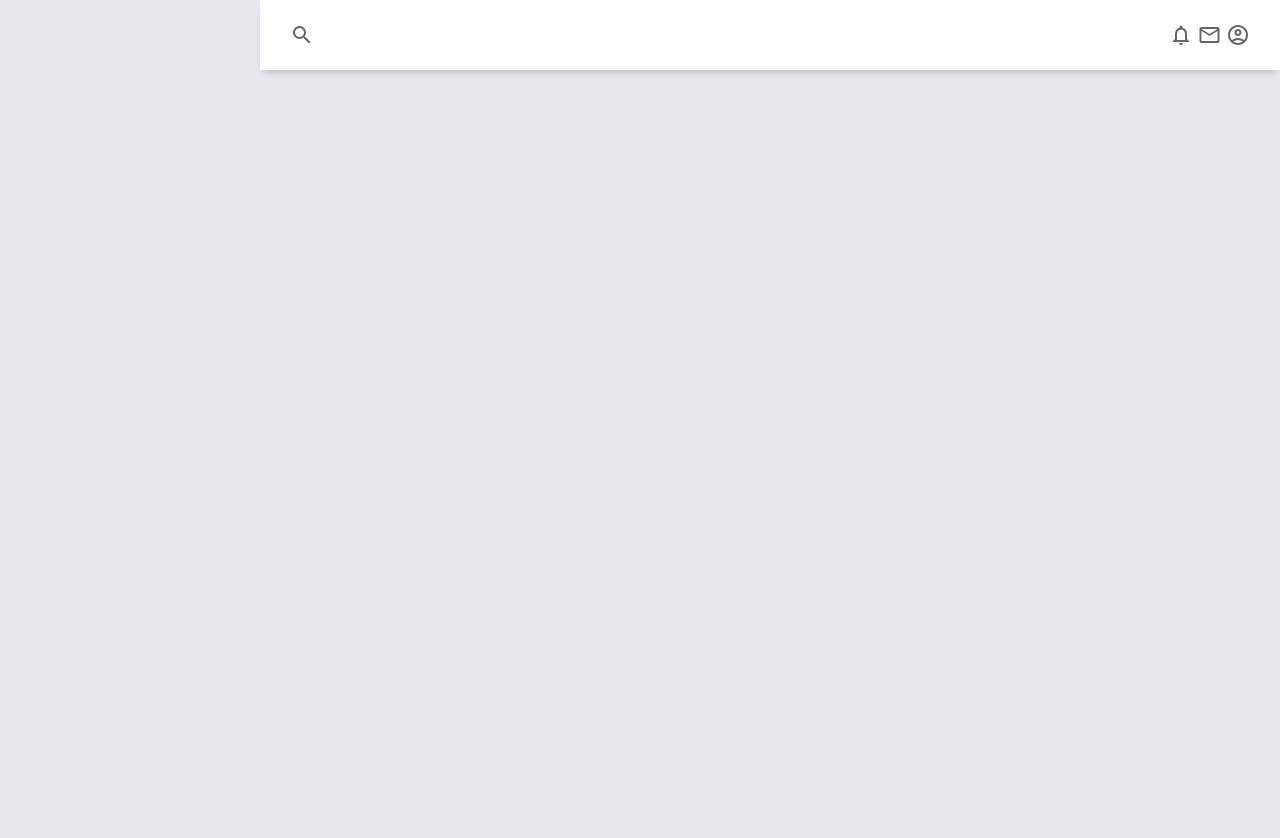
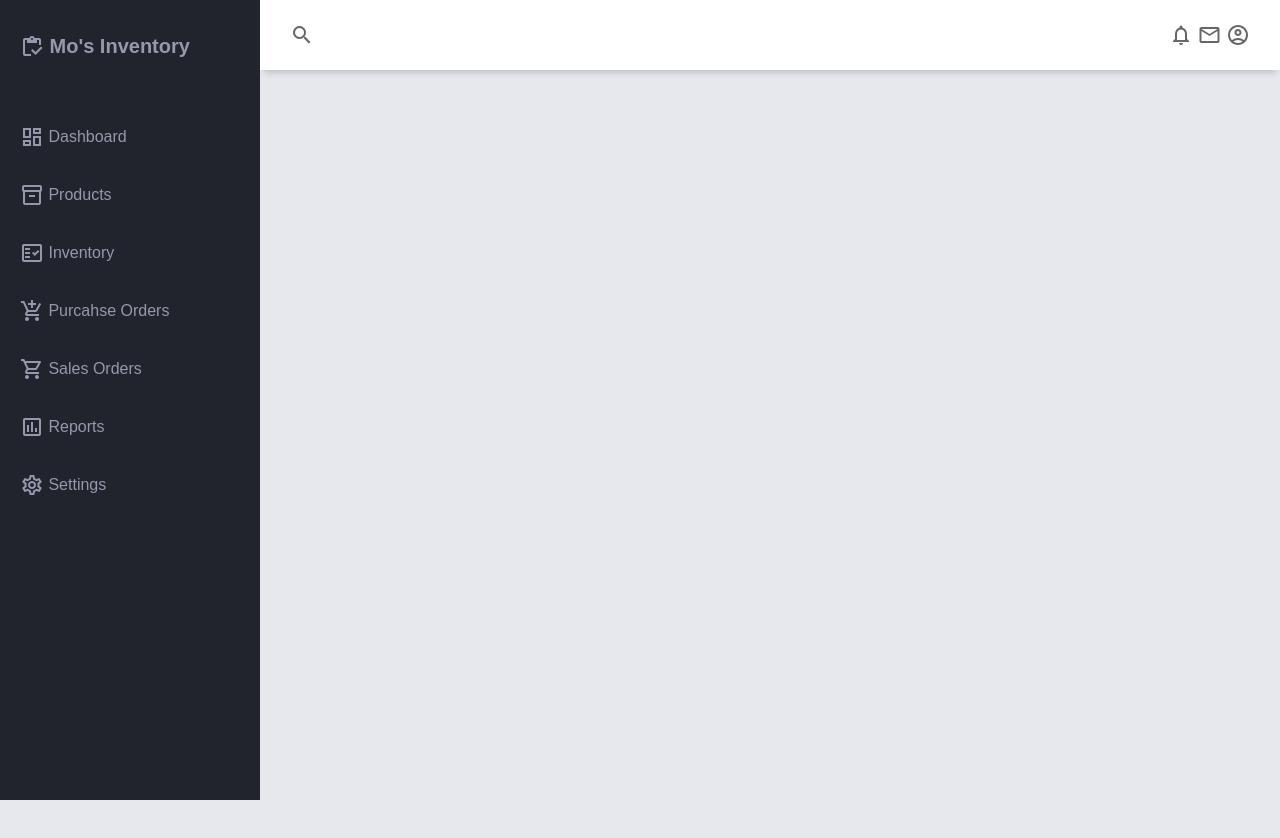
Before and after one commit to MonetCarriere/Dashboard, a plain HTML site: page index.html in a window 1280 px wide. Drawn offline with Linux system fonts and the light colour scheme.

Commit message:
fourth commit

```diff
--- a/index.html
+++ b/index.html
@@ -14,7 +14,7 @@
 
     <!--Custom CSS-->
     <link rel="stylesheet" href="styles.css">
-    <title>Document</title>
+    <title>Dashboard</title>
 </head>
 <body>
     <div class="grid-container">
@@ -35,7 +35,37 @@
         </header>
         <!--End Header-->
         <!--Sidebar-->
-        <aside id="sidebar"></aside>
+        <aside id="sidebar">
+            <div class="sidebar-title">
+                <div class="sidebar-brand">
+                    <span class="material-icons-outlined">inventory</span> Mo's Inventory
+                </div>
+                <span class="material-icons-outlined" onclick="closeSidebar()">close</span>
+            </div>
+            <ul class="sidebar-list">
+                <li class="sidebar-list-item">
+                    <span class="material-icons-outlined">dashboard</span> Dashboard
+                </li>
+                <li class="sidebar-list-item">
+                    <span class="material-icons-outlined">inventory_2</span> Products
+                </li>
+                <li class="sidebar-list-item">
+                    <span class="material-icons-outlined">fact_check</span> Inventory
+                </li>
+                <li class="sidebar-list-item">
+                    <span class="material-icons-outlined">add_shopping_cart</span> Purcahse Orders
+                </li>
+                <li class="sidebar-list-item">
+                    <span class="material-icons-outlined">shopping_cart</span> Sales Orders
+                </li>
+                <li class="sidebar-list-item">
+                    <span class="material-icons-outlined">poll</span> Reports
+                </li>
+                <li class="sidebar-list-item">
+                    <span class="material-icons-outlined">settings</span> Settings
+                </li>
+            </ul>
+        </aside>
         <!--End Sidebar-->
         <!--Main-->
         <main class="main"></main>
@@ -46,6 +76,3 @@
     <script src="script.js"></script>
 </body>
 </html>
-
-<!--You left off on 29:21 in video: HTML CDD JS | Build Admin Dashboard Bobs Programming Acaademy
--->
--- a/styles.css
+++ b/styles.css
@@ -67,12 +67,51 @@ body {
 #sidebar {
     grid-area: sidebar;
     height: 100%;
-    background: 21232d;
+    background: #21232d;
     color: #9799ab;
     overflow-y: auto;
     transition: all 0.5s;
     --webkit-transition: all 0.5s;
 }
+
+.sidebar-title {
+    display: flex;
+    justify-content: space-between;
+    align-items: center;
+    padding: 20px;
+    margin-bottom: 30px;
+}
+
+.sidebar-title > span {
+    display: none;
+}
+
+.sidebar-brand{
+    margin-top: 15px;
+    font-size: 20px;
+    font-weight: 700;
+}
+
+.sidebar-list{
+    list-style-type: none;
+    padding: 0;
+    margin-top: 15px;
+}
+
+.sidebar-list-item{
+    padding: 20px;
+}
+
+.sidebar-list-item:hover{
+    background-color: rgba(255, 255, 255, 0.2);
+    cursor: pointer;
+}
+
+.sidebar-responsive{
+    display: inline !important;
+    position: absolute;
+}
+
 
 /*MAIN*/
 .main {
@@ -81,3 +120,15 @@ body {
     overflow-y: auto;
     padding: 20px 20px;
 }
+
+::--webkit-scrollbar {
+    width: 2em;
+}
+
+::--webkit-scrollbar-track {
+    background: hsl(120 75% 50%/1);
+}
+
+::--webkit-scrollbar-thumb{
+    background: hsl(120 100% 20%/1);
+}
```
